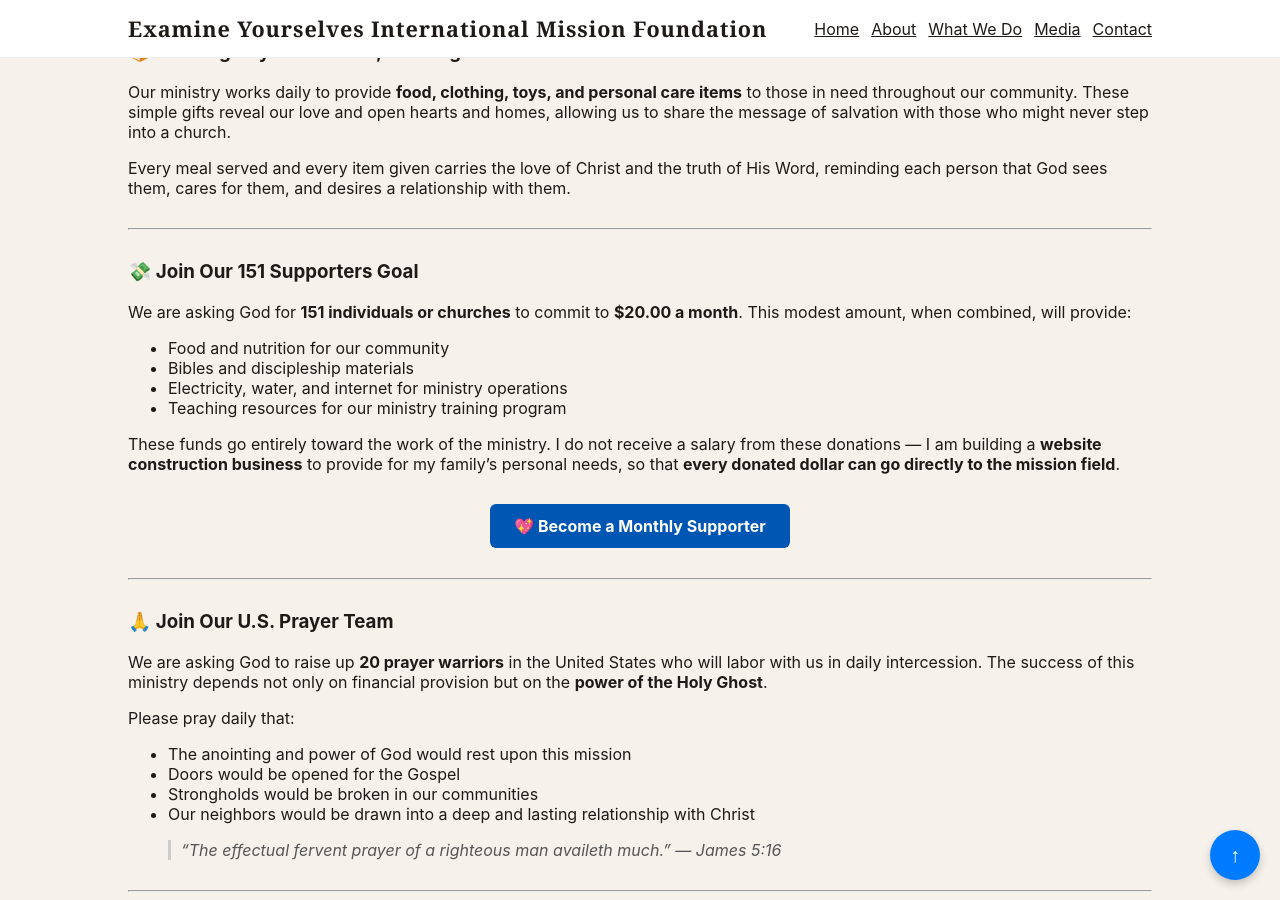
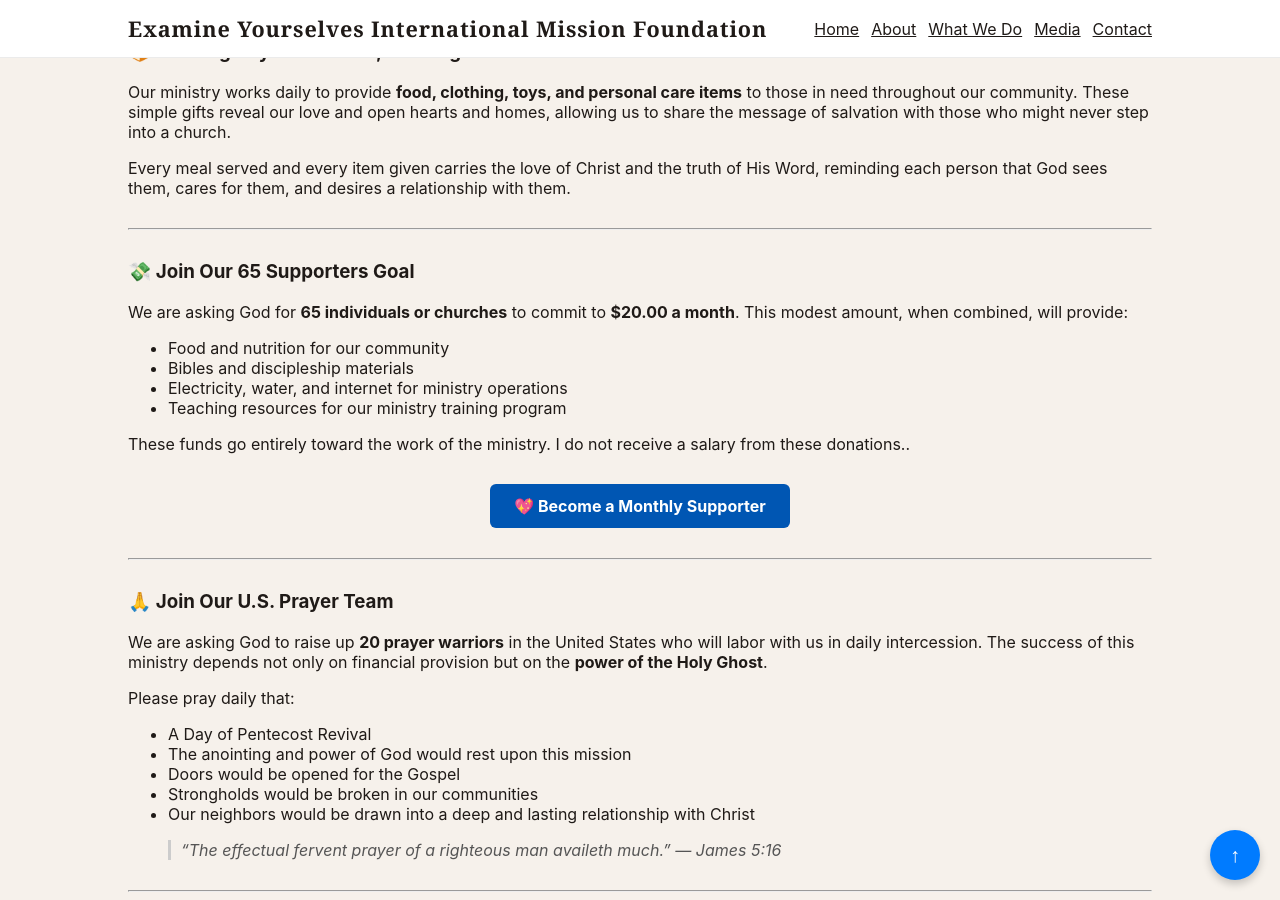
Before and after one commit to Irdavid160/eyimf, a Jekyll site: the page updates.html, which Jekyll copies as it is, in a window 1280 px wide and 900 px high, scrolled down 4678 px. Built offline with Jekyll 4.4.1, drawn with Linux system fonts in a browser that asks for light colours.

Commit message:
Update supporter goal and prayer list in updates.html

```diff
--- a/updates.html
+++ b/updates.html
@@ -394,9 +394,9 @@
 
       <hr style="margin: 30px 0;">
 
-      <h3>💸 Join Our 151 Supporters Goal</h3>
+      <h3>💸 Join Our 65 Supporters Goal</h3>
       <p>
-        We are asking God for <strong>151 individuals or churches</strong> to commit to <strong>$20.00 a month</strong>.
+        We are asking God for <strong>65 individuals or churches</strong> to commit to <strong>$20.00 a month</strong>.
         This modest amount, when combined, will provide:
       </p>
 
@@ -409,8 +409,7 @@
 
       <p>
         These funds go entirely toward the work of the ministry.
-        I do not receive a salary from these donations — I am building a <strong>website construction business</strong>
-        to provide for my family’s personal needs, so that <strong>every donated dollar can go directly to the mission field</strong>.
+        I do not receive a salary from these donations.</strong>.
       </p>
 
       <div style="text-align:center; margin: 30px 0;">
@@ -432,6 +431,7 @@
         Please pray daily that:
       </p>
       <ul>
+        <li>A Day of Pentecost Revival</li>
         <li>The anointing and power of God would rest upon this mission</li>
         <li>Doors would be opened for the Gospel</li>
         <li>Strongholds would be broken in our communities</li>
```
